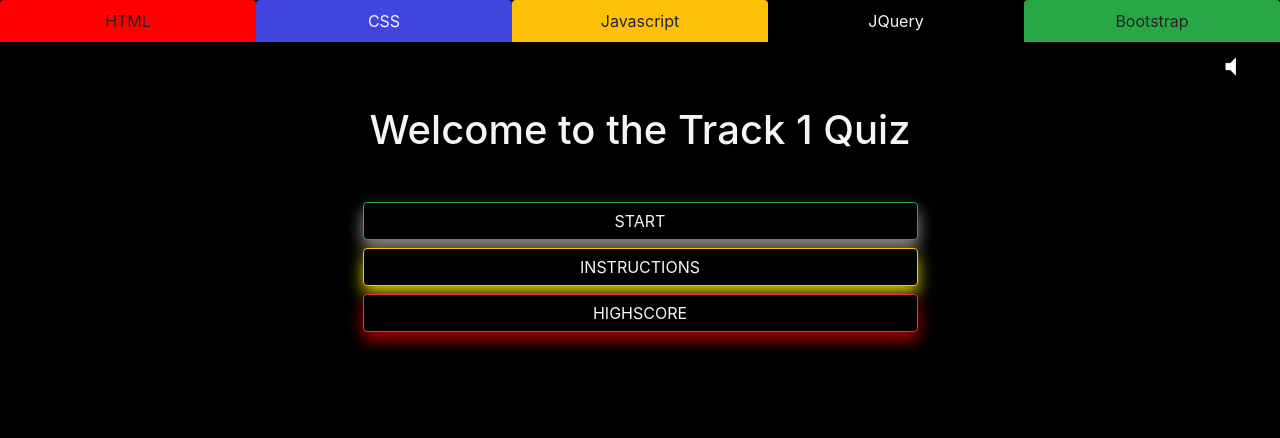
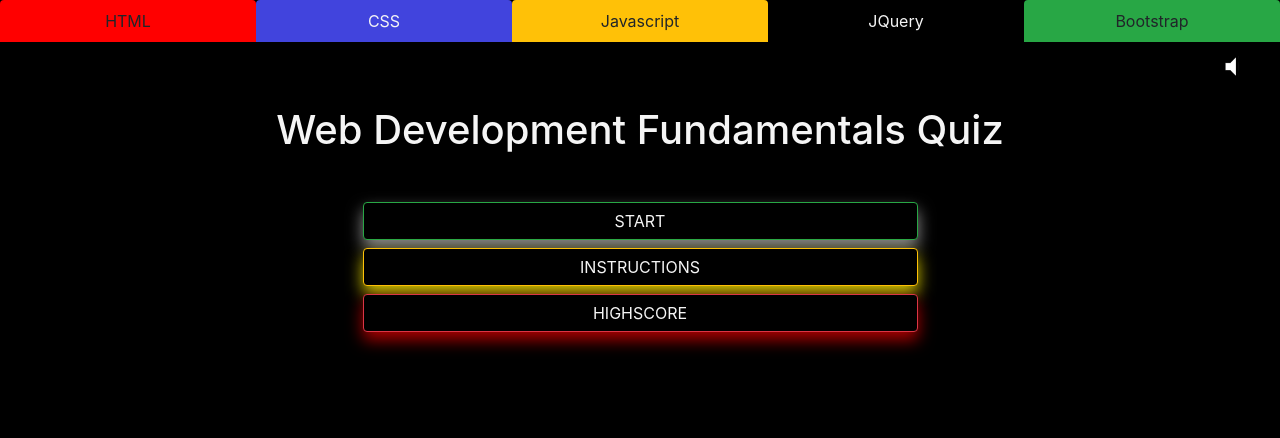
Before and after one commit to Robertstone0514/frontend-webdev-quiz, a plain HTML site: page index.html in a window 1280 px wide. Shown: the top 438 px of the page. Drawn offline with nearby package versions, Linux system fonts and the light colour scheme.

Commit message:
Update index.html

```diff
--- a/index.html
+++ b/index.html
@@ -52,7 +52,7 @@
     <div class="container mt-4">
       <!------------------------------------START SCREEN-------------------------------------------->
       <h1 class="mainTitle white-text text-center mb-5">
-        Welcome to the Track 1 Quiz
+        Web Development Fundamentals Quiz
       </h1>
 
       <div class="text-center">
```
